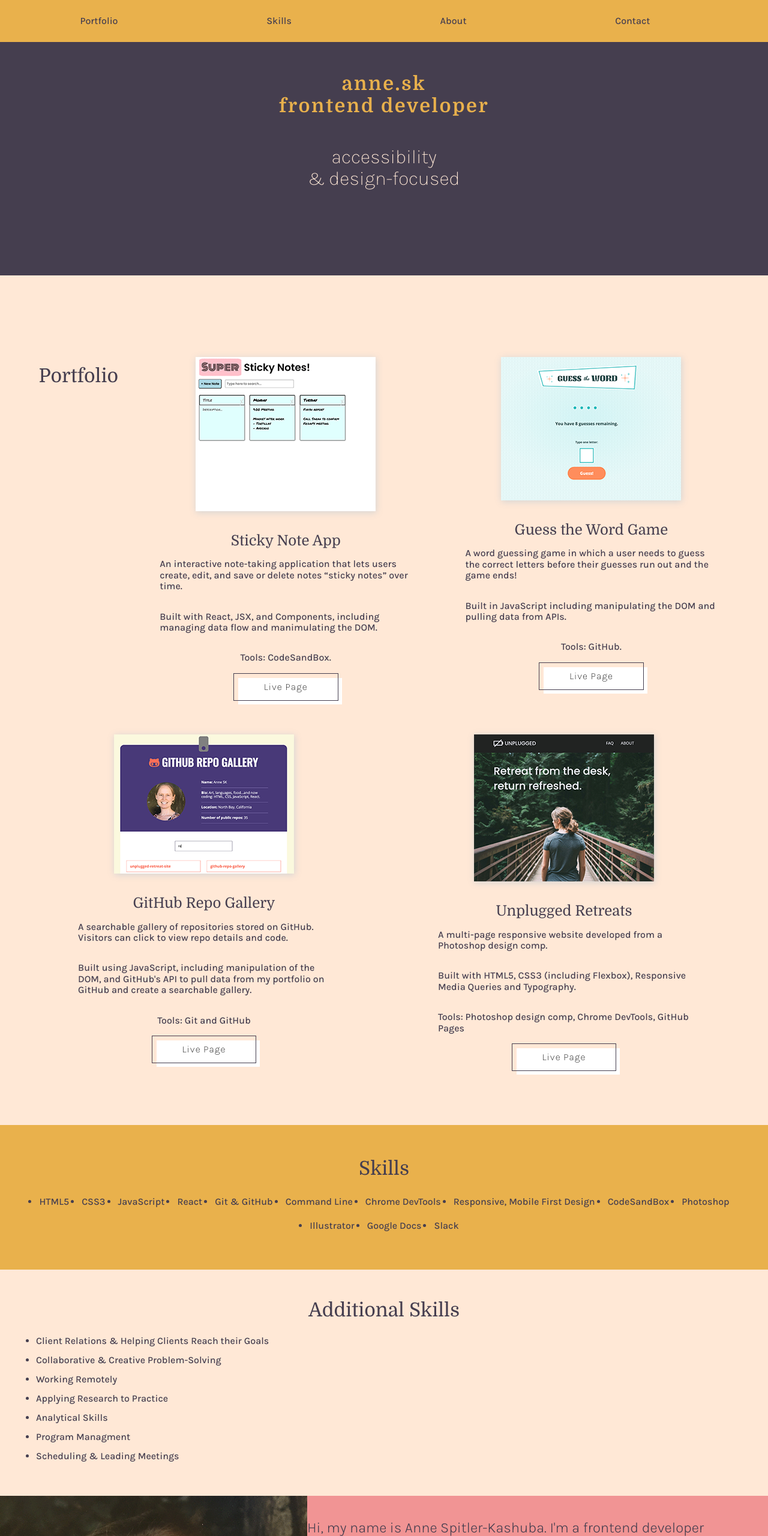
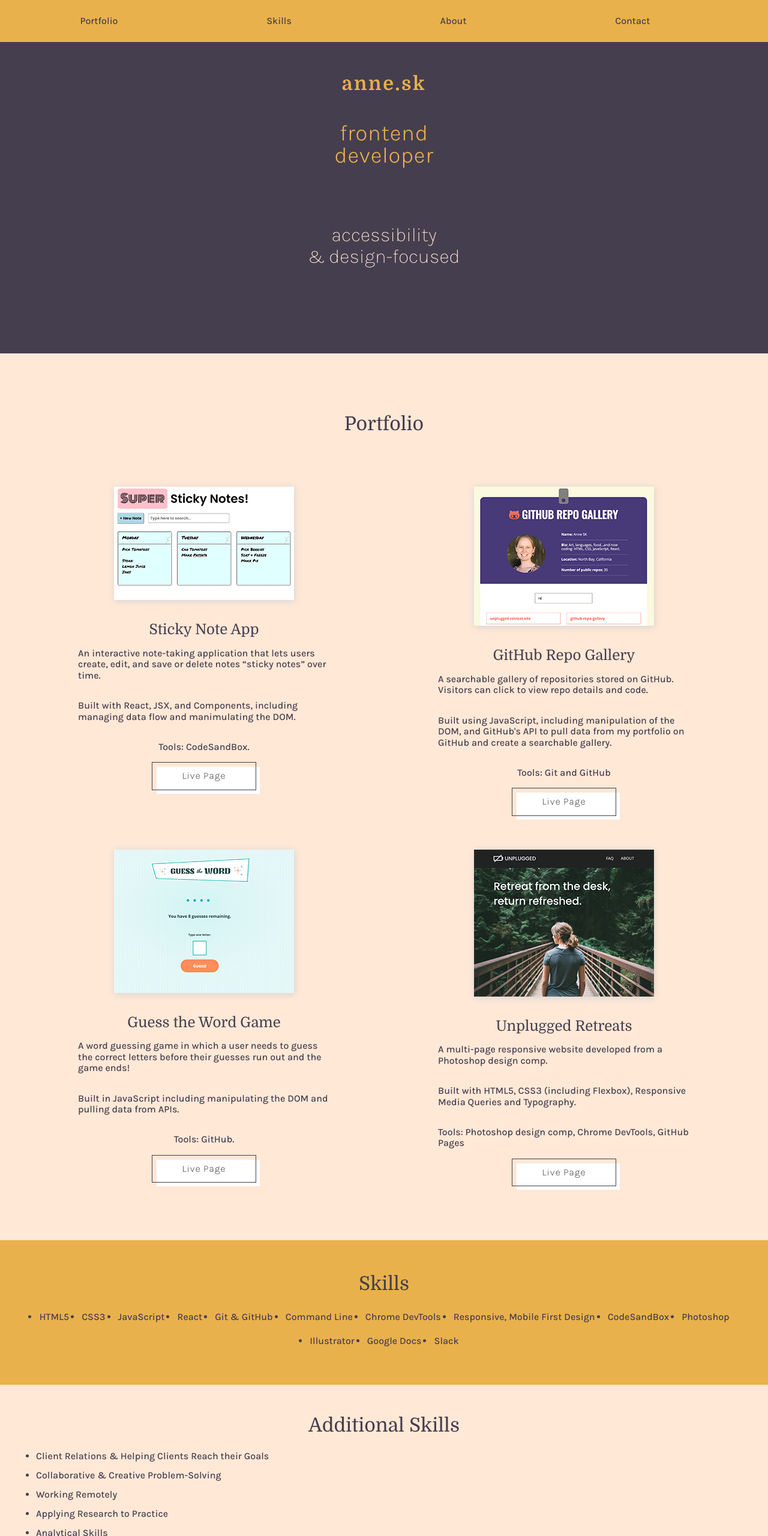
Before and after one commit to wesiptea/ask-porfolio-directory, a website built with Parcel: page index.html in a window 1280 px wide. Shown: the top 2560 px of the page at 60% size. Built offline with nearby package versions, Linux system fonts and the light colour scheme.

Commit message:
Updates to index.html

```diff
--- a/index.html
+++ b/index.html
@@ -57,7 +57,9 @@
     <div class="content-wrapper" aria-label="welcome">
 
       <div class="name-band">
-        <h1>anne.sk<br><span>frontend developer</span></h1>
+        <h1>anne.sk</h1>
+        <h2><span>frontend<br> developer</span></h2>
+
         <h2>accessibility<br>
           &amp; design-focused
         </h2>
@@ -66,16 +68,16 @@
 
   </header>
 
-  <section class="projects-color" aria-label="recent projects">
+  <section class="portfolio" id="portfolio" aria-label="portfolio">
     <!-- project section with links to live sites -->
+    <h3>Portfolio</h3>
+
     <div class="project-wrapper">
-
-      <h3>Portfolio</h3>
 
       <div class="portfolio-piece">
         <figure>
-          <a href="" target="_blank">
-            <img src="img/sticky-app.png" alt="Sticky Note App">
+          <a href="https://e5pmvy.csb.app/" target="_blank">
+            <img src="img/sticky-note-app.png" alt="Sticky Note App">
           </a>
         </figure>
         <h4>Sticky Note App</h4>
@@ -84,6 +86,22 @@
         <p>Built with React, JSX, and Components, including managing data flow and manimulating the DOM.</p>
         <p>Tools: CodeSandBox.
         </p>
+        <button class="button-52" role="button">Live Page</button>
+      </div>
+
+      <div class="portfolio-piece">
+        <figure>
+          <a href="https://wesiptea.github.io/github-repo-gallery/" target="_blank">
+            <img src="img/github-gallery.png" alt="GitHub Repository Gallery">
+          </a>
+        </figure>
+        <h4>GitHub Repo Gallery</h4>
+        <p>A searchable gallery of repositories stored on GitHub. Visitors can click to view repo details and
+          code.
+        </p>
+        <p>Built using JavaScript, including manipulation of the DOM, and GitHub's API to pull data from my
+          portfolio on GitHub and create a searchable gallery.</p>
+        <p>Tools: Git and GitHub</p>
         <button class="button-52" role="button">Live Page</button>
       </div>
 
@@ -106,22 +124,6 @@
 
       <div class="portfolio-piece">
         <figure>
-          <a href="https://wesiptea.github.io/github-repo-gallery/" target="_blank">
-            <img src="img/github-gallery.png" alt="GitHub Repository Gallery">
-          </a>
-        </figure>
-        <h4>GitHub Repo Gallery</h4>
-        <p>A searchable gallery of repositories stored on GitHub. Visitors can click to view repo details and
-          code.
-        </p>
-        <p>Built using JavaScript, including manipulation of the DOM, and GitHub's API to pull data from my
-          portfolio on GitHub and create a searchable gallery.</p>
-        <p>Tools: Git and GitHub</p>
-        <button class="button-52" role="button">Live Page</button>
-      </div>
-
-      <div class="portfolio-piece">
-        <figure>
           <a href="https://wesiptea.github.io/unplugged-retreat-updated/" target="_blank">
             <img src="img/unplugged-img.png" alt="unplugged retreats website">
           </a>
@@ -135,11 +137,12 @@
       </div>
 
     </div>
+    <!-- project wrapper end -->
   </section>
   <!-- end of portfolio section -->
 
 
-  <section class="skills-section" alt="my skills">
+  <section class="skills-section" id="skills" alt="my skills">
     <!-- additional information about abilities - tech and soft? -->
     <div class="skills" id="skills-background">
       <h3>Skills</h3>
@@ -173,14 +176,13 @@
       </ul>
     </div>
   </section>
+  <!-- end of skills -->
 
-  <!-- end of skillset -->
+  <section class="about-section" id="about" aria-label="about">
+    <!-- monochrome image -->
+    <img src="img/portrait-500px.png" class="portrait-photo" id="portrait" aria-label="portrait of Anne">
 
-  <section class="about-section" aria-label="about">
-    <!-- monochrome image -->
     <div class="about-container">
-      <img src="img/portrait-500px.png" class="portrait-photo" id="portrait" aria-label="portrait of Anne">
-
       <h4>Hi, my name is Anne Spitler-Kashuba. I'm a frontend developer living in West Sonoma
         County, California.</h4>
 
@@ -208,7 +210,7 @@
   </section>
   <!-- end of about section -->
 
-  <footer class="contact" aria-label="contact">
+  <footer class="contact" id="contact" aria-label="contact">
     <!-- footer with contact info and icon links -->
     <!-- contact links: email, phone, twitter, github, LinkedIn) -->
     <div class="content-wrapper">
```
